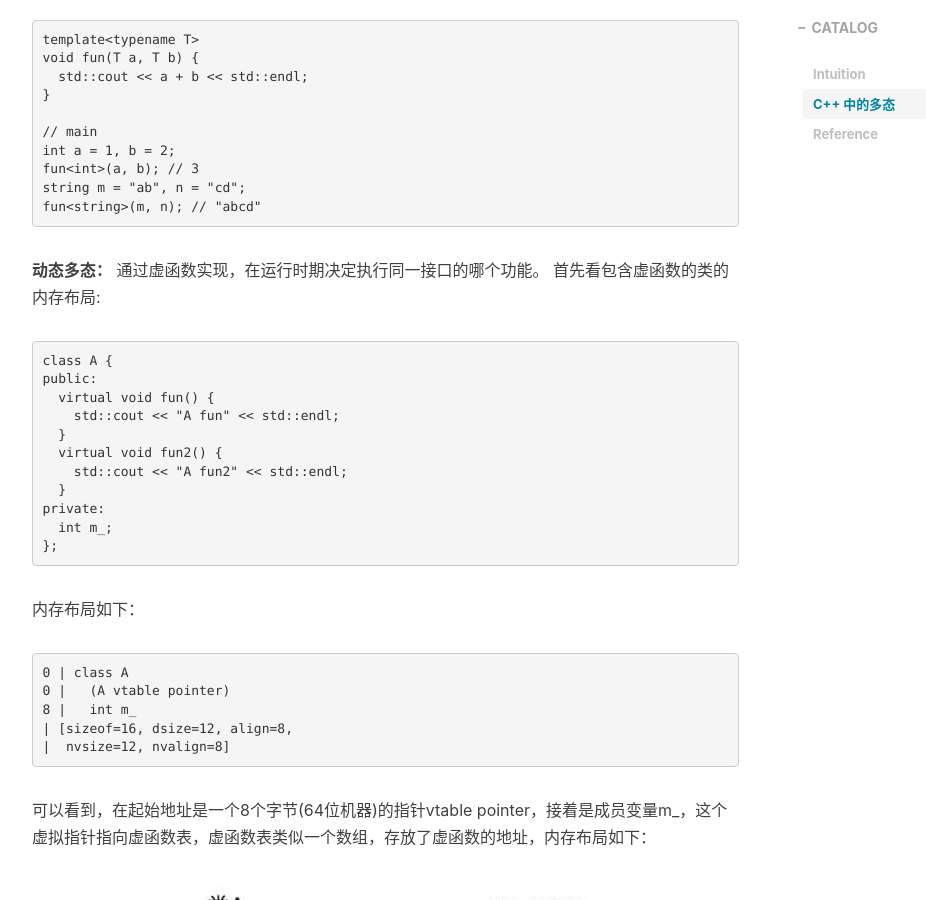
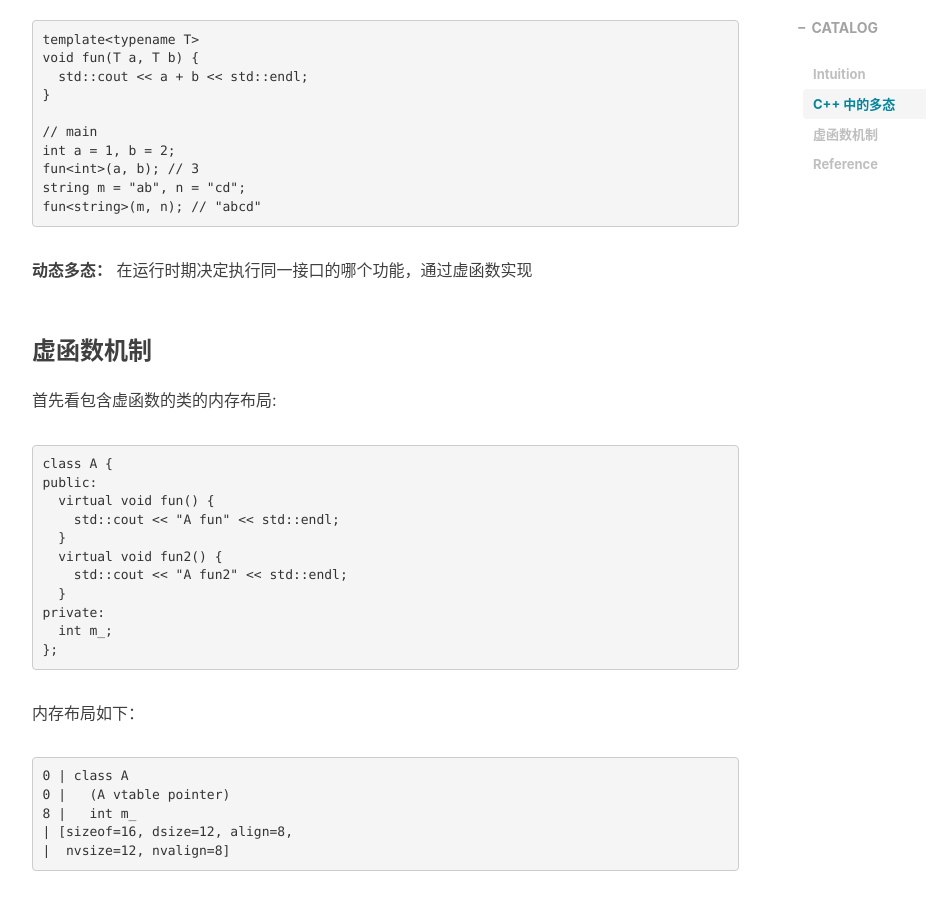
Before and after one commit to zz0808/allowedpage, a Jekyll site: the page built from _posts/2022-5-23-c++-virtual-function.md, in a window 1280 px wide and 900 px high, scrolled down 2123 px. Shown: the whole window, without its empty margins (233-1159 px from the left). Built offline with Jekyll 4.4.1, drawn with Linux system fonts in a browser that asks for light colours; nearby versions of some CDN libraries; comment, search, counter and statistics services are not loaded.

Commit message:
2022-5-23-c++多态和虚函数

````diff
--- a/_posts/2022-5-23-c++-virtual-function.md
+++ b/_posts/2022-5-23-c++-virtual-function.md
@@ -1,6 +1,6 @@
 ---
 layout:     post
-title:      "C++虚函数 "
+title:      "C++多态和虚函数机制 "
 subtitle:   ""
 date:       2022-05-23 22:20:00
 author:     "d"
@@ -82,7 +82,8 @@ string m = "ab", n = "cd";
 fun<string>(m, n); // "abcd"
 ```
 
-**动态多态：** 通过虚函数实现，在运行时期决定执行同一接口的哪个功能。
+**动态多态：** 在运行时期决定执行同一接口的哪个功能，通过虚函数实现
+### 虚函数机制
 首先看包含虚函数的类的内存布局:
 ```C++
 class A {
@@ -106,7 +107,7 @@ private:
 |  nvsize=12, nvalign=8]
 ```
 可以看到，在起始地址是一个8个字节(64位机器)的指针vtable pointer，接着是成员变量m_，这个虚拟指针指向虚函数表，虚函数表类似一个数组，存放了虚函数的地址，内存布局如下：
-![类A虚函数内存布局](/img/virtual_fun_1.png)
+![img](/img/virtual_fun_1.png)
 下面进行验证：
 ```C++
 typedef void(*vir_fun_ptr)(void);
````
Also changed, not shown: other parts of _posts/2022-5-23-c++-virtual-function.md (+1 -1 lines).
